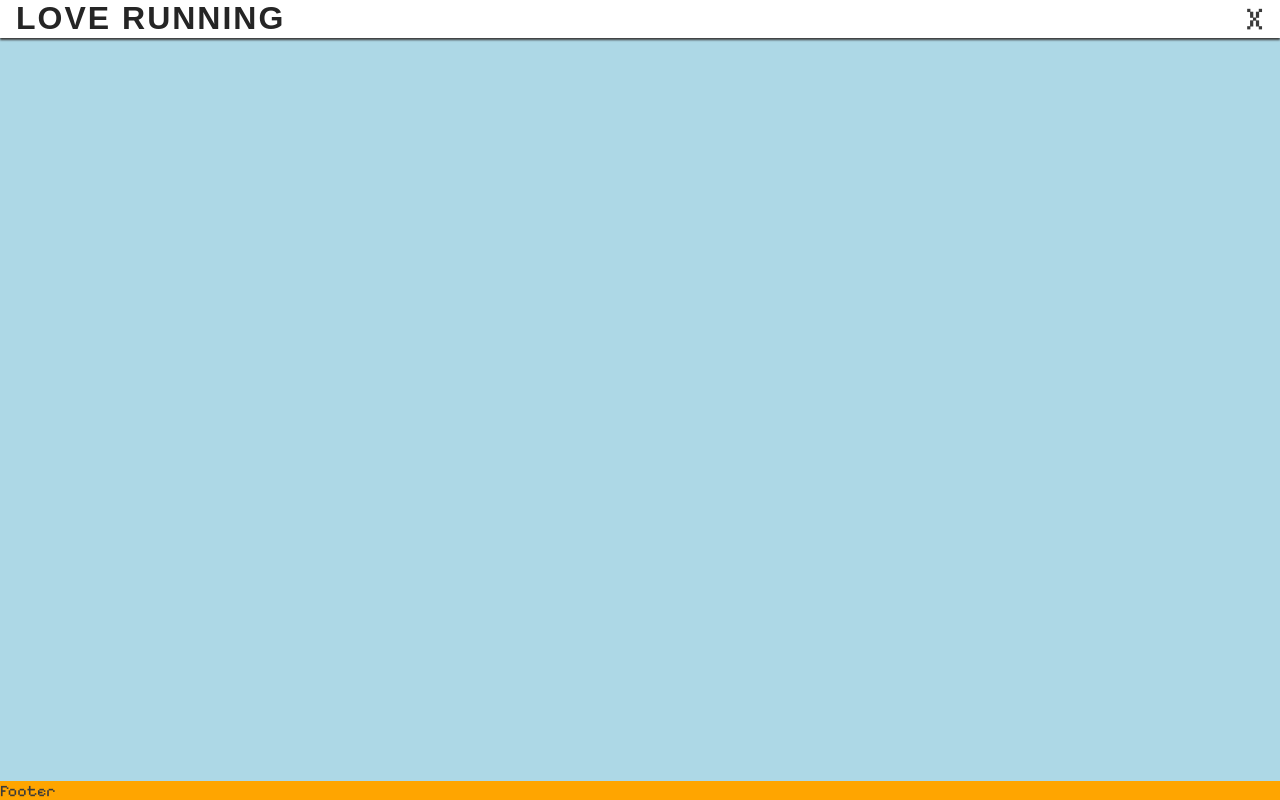
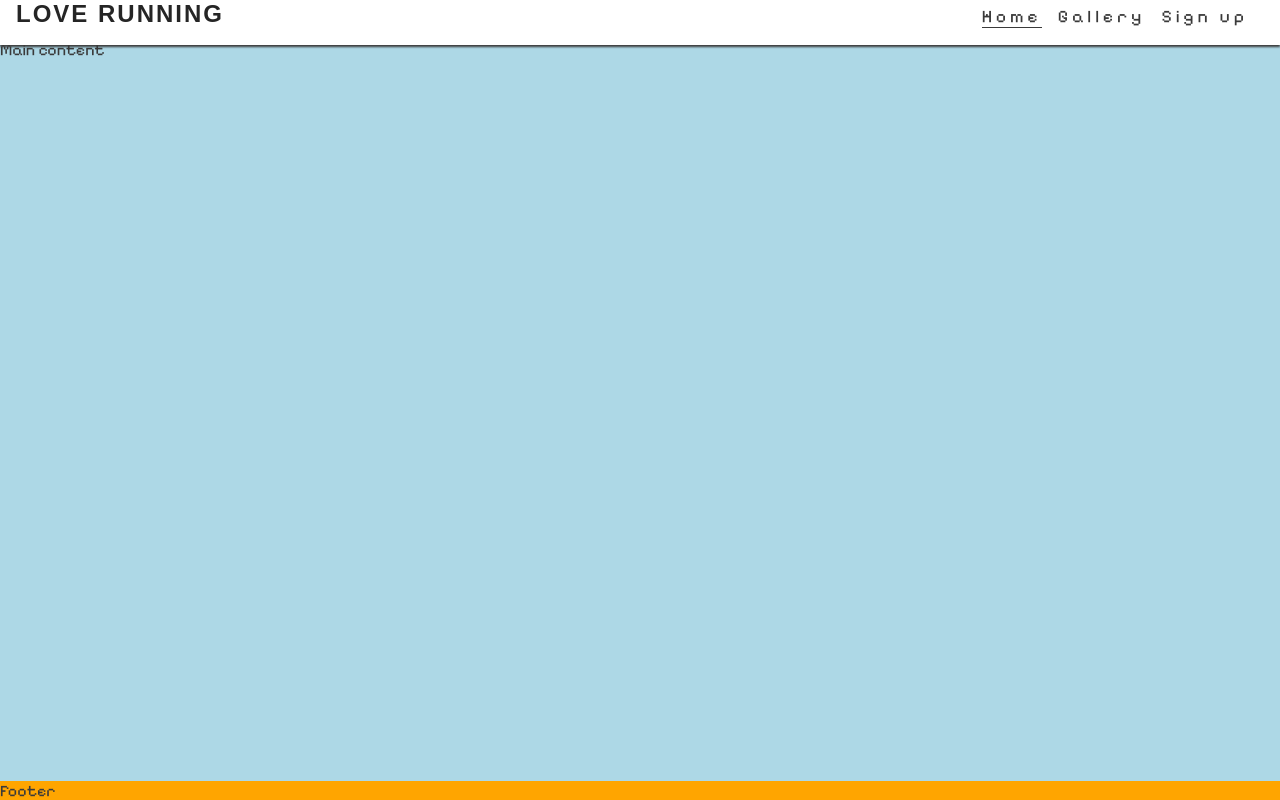
Before and after one commit to Luisg882/Love-Run, a plain HTML site: page index.html in a window 1280 px wide. Drawn offline with Linux system fonts and the light colour scheme; a web font is replaced by a local one.

Commit message:
add the sytling for devices largen than 768px. Make the nav bar to display on the left horizaontally, remove the dropdown button for the navigation

```diff
--- a/assets/css/style.css
+++ b/assets/css/style.css
@@ -44,6 +44,7 @@ h1 {
     letter-spacing: 2px;
     color: #252525;
     left: 0;
+    font-size: x-large;
 }
 
 #menu {
@@ -93,6 +94,7 @@ main {
     background-color: lightblue;
     /* Make main element take up any surplus space to push footer down */
     flex: 1 0 auto;
+    margin-top: 40px;
 }
 
 /* Footer */
@@ -100,3 +102,28 @@ main {
 footer {
     background-color: orange;
 }
+
+/* Media query: tablets and larger (768px and up) */
+
+@media screen and (min-width: 768px) {
+    /* header */
+    nav {
+        display: block;
+        position: relative;
+        box-shadow: none;
+        width: fit-content;
+        padding-right:  1rem;
+    }
+
+    #menu {
+        display: flex;
+    }
+
+    #menu > li {
+        padding-left: 1rem;
+    }
+
+    .nav-toggle-label {
+        display: none;
+    }
+}
--- a/index.html
+++ b/index.html
@@ -58,7 +58,7 @@
     </header>
 
     <!-- Main -->
-    <main>Main</main>
+    <main>Main content</main>
 
     <!-- Footer -->
     <footer>Footer</footer>
```
